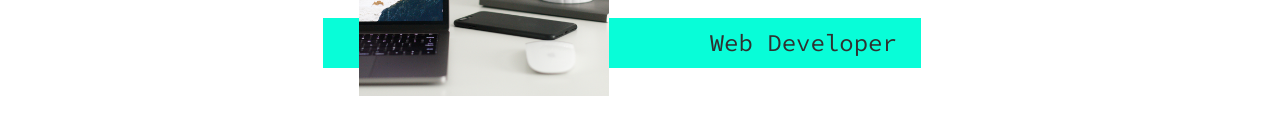
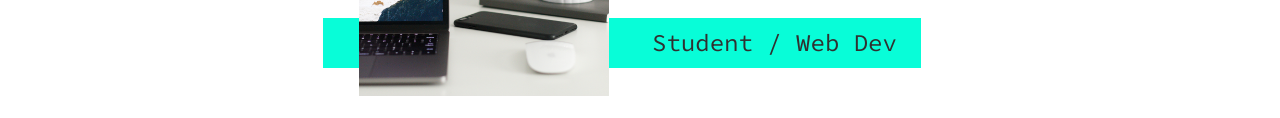
Before and after one commit to HuiGong-dev/node-app, a website: page index.html in a window 1280 px wide. Shown: the part 318-436 px from the top of the page. Drawn offline with nearby package versions, Linux system fonts and the light colour scheme.

```diff
--- a/index.html
+++ b/index.html
@@ -49,7 +49,7 @@
         <h1 class="section__title section__title--intro">
             Hi, I am <strong>Hui Gong</strong>
         </h1>
-        <p class="section__subtitle section__subtitle--intro">Web Developer</p>
+        <p class="section__subtitle section__subtitle--intro">Student / Web Dev</p>
         <img src="img/placeholder@2x.png" alt="profile picture" class="intro__img">
     </section>
 
--- a/package.json
+++ b/package.json
@@ -3,8 +3,10 @@
   "version": "1.0.0",
   "description": "first node-app",
   "main": "app.js",
+
   "scripts": {
-    "test": "echo \"Error: no test specified\" && exit 1"
+    "test": "echo \"Error: no test specified\" && exit 1",
+    "start": "node app.js"
   },
   "author": "hui gong",
   "license": "ISC",
--- a/public/css/styles.css
+++ b/public/css/styles.css
@@ -251,7 +251,7 @@
   box-shadow: var(--bs);
 }
 
-@media (min-width: 600px) {
+@media (min-width: 800px) {
   .intro {
     display: grid;
     width: min-content;
```
Also changed, not shown: 2 other files.
